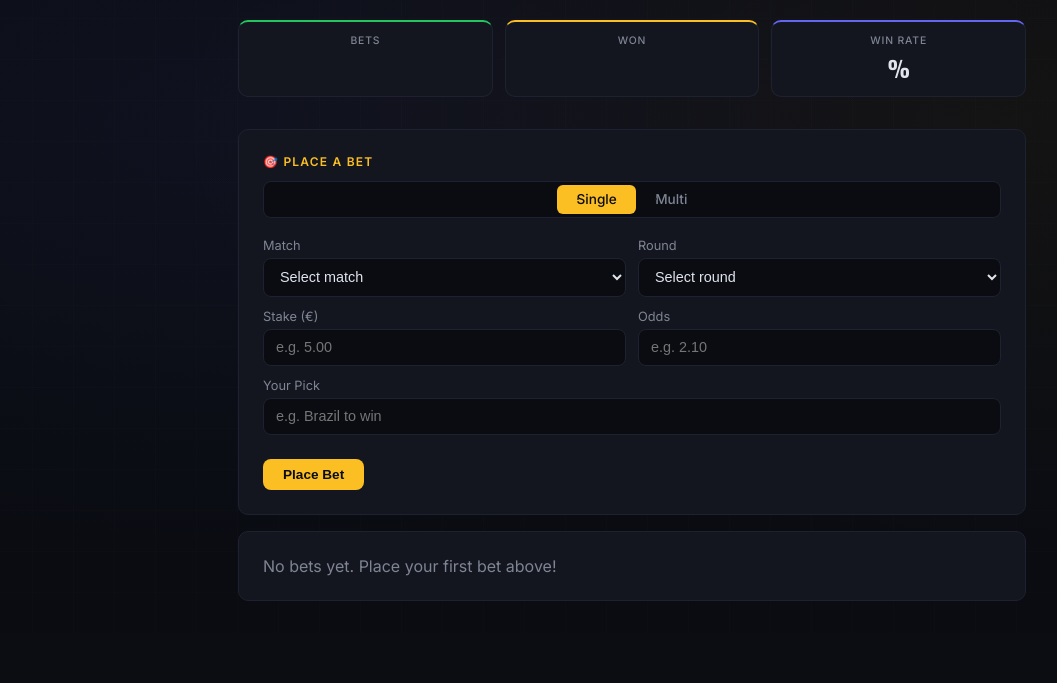
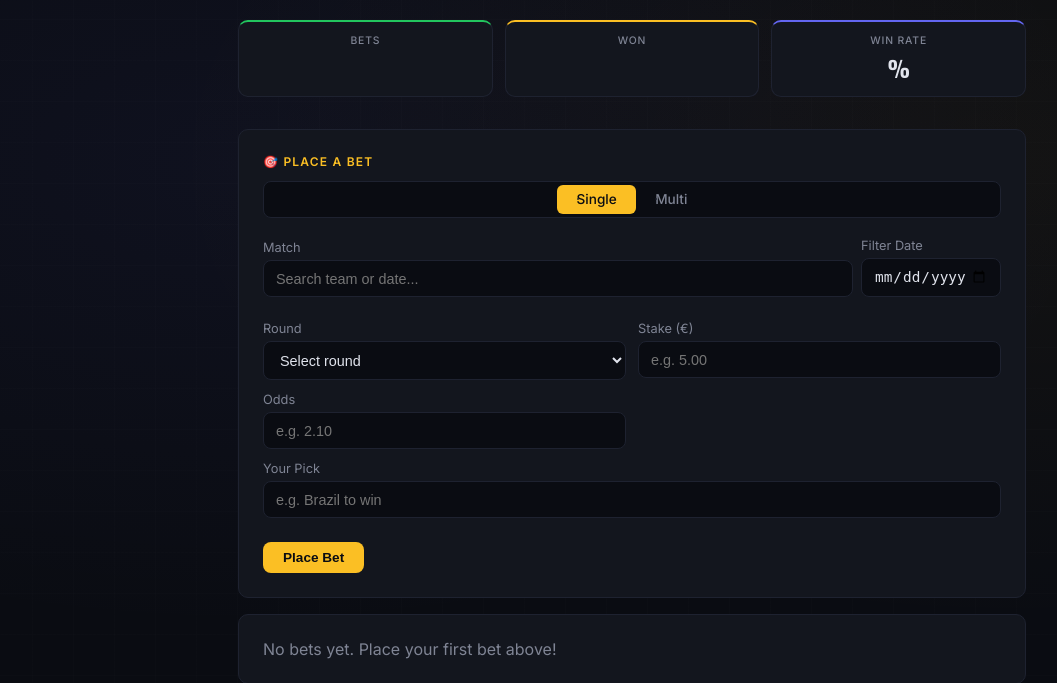
Before and after one commit to jalrego/betting-club, a Flask app: template templates/dashboard.html in a window 1280 px wide. Shown: the part 390-1073 px from the top of the page, without its empty margins (8-1065 px from the left). Before the commit the page ends 991 px from the top, so only its background shows below. Run offline with Flask 3, Linux system fonts and the light colour scheme; the template is opened without the code that fills it, so the values that code supplies are empty; some libraries are stand-ins or nearby versions.

Commit message:
searchable match dropdown with date filter on bet form

```diff
--- a/templates/dashboard.html
+++ b/templates/dashboard.html
@@ -108,19 +108,27 @@
     <input type="hidden" name="bet_type" id="betTypeInput" value="single">
 
     <div id="singleFields">
-      <div class="form-grid">
-        <div>
-          <label for="match_info">Match</label>
-          <select name="match_number" id="match_number" required class="input">
+      <div style="display:flex;gap:0.5rem;align-items:end;margin-bottom:0.75rem;">
+        <div style="flex:1;position:relative;">
+          <label for="matchSearch">Match</label>
+          <input type="text" id="matchSearch" class="input" placeholder="Search team or date..." autocomplete="off" oninput="filterMatches()" onfocus="filterMatches()" onblur="setTimeout(function(){document.getElementById('matchDropdown').style.display='none'},200)">
+          <select name="match_number" id="match_number" required style="display:none;">
             <option value="">Select match</option>
             {% for f in fixtures %}
-            <option value="{{ f.match_number }}" data-round="{{ f.round }}" data-home="{{ f.home_team }}" data-away="{{ f.away_team }}">
-              {{ f.home_team }} vs {{ f.away_team }} ({{ f.round }})
+            <option value="{{ f.match_number }}" data-round="{{ f.round }}" data-home="{{ f.home_team }}" data-away="{{ f.away_team }}" data-date="{{ f.date }}">
+              {{ f.home_team }} vs {{ f.away_team }}
             </option>
             {% endfor %}
           </select>
           <input type="hidden" name="match_info" id="match_info">
+          <div id="matchDropdown" style="display:none;position:absolute;z-index:100;background:#13161e;border:1px solid #262a36;border-radius:6px;max-height:220px;overflow-y:auto;width:100%;left:0;top:100%;margin-top:2px;"></div>
         </div>
+        <div style="width:140px;flex-shrink:0;">
+          <label for="dateFilter">Filter Date</label>
+          <input type="date" id="dateFilter" class="input" oninput="filterMatches()">
+        </div>
+      </div>
+      <div class="form-grid">
         <div>
           <label for="round">Round</label>
           <select name="round" id="round" required class="input">
@@ -308,23 +316,56 @@ function toggleBetType() {
   multis.forEach(function(el) { el.required = isMulti; });
 }
 
-// populate match_info hidden field from dropdown
+// populate match_info hidden field from dropdown + search + date filter
+function filterMatches() {
+  var q = (document.getElementById('matchSearch').value || '').toLowerCase();
+  var dateFilter = document.getElementById('dateFilter').value;
+  var sel = document.getElementById('match_number');
+  var dd = document.getElementById('matchDropdown');
+  dd.innerHTML = '';
+  var found = 0;
+  for (var i = 0; i < sel.options.length; i++) {
+    var opt = sel.options[i];
+    if (!opt.value) continue;
+    var home = opt.getAttribute('data-home') || '';
+    var away = opt.getAttribute('data-away') || '';
+    var round = opt.getAttribute('data-round') || '';
+    var date = opt.getAttribute('data-date') || '';
+    var text = home + ' vs ' + away + ' (' + round + ', ' + date.slice(-5) + ')';
+    var match = (!q || text.toLowerCase().indexOf(q) !== -1);
+    if (match && dateFilter && date !== dateFilter) match = false;
+    if (match) {
+      found++;
+      var div = document.createElement('div');
+      div.textContent = text;
+      div.style.cssText = 'padding:0.5rem 0.75rem;cursor:pointer;font-size:0.85rem;border-bottom:1px solid #1a1e2a;';
+      div.onmouseover = function(){this.style.background='#1a1e2a';};
+      div.onmouseout = function(){this.style.background='';};
+      div.onclick = (function(opt, text) {
+        return function() {
+          document.getElementById('matchSearch').value = text;
+          document.getElementById('match_number').value = opt.value;
+          document.getElementById('match_info').value = home + ' vs ' + away;
+          var roundSel = document.getElementById('round');
+          if (roundSel) roundSel.value = opt.getAttribute('data-round');
+          dd.style.display = 'none';
+        };
+      })(opt, text);
+      dd.appendChild(div);
+    }
+  }
+  dd.style.display = found && q.length > 0 ? 'block' : 'none';
+  if (!found && q.length > 0) {
+    dd.innerHTML = '<div style="padding:0.5rem 0.75rem;color:#535768;font-size:0.85rem;">No matches found</div>';
+    dd.style.display = 'block';
+  }
+}
+
 document.addEventListener('DOMContentLoaded', function() {
-  var sel = document.getElementById('match_number');
-  if (sel) {
-    sel.addEventListener('change', function() {
-      var opt = sel.options[sel.selectedIndex];
-      var info = document.getElementById('match_info');
-      if (opt.value) {
-        info.value = opt.getAttribute('data-home') + ' vs ' + opt.getAttribute('data-away');
-        // auto-set round
-        var roundSel = document.getElementById('round');
-        if (roundSel) roundSel.value = opt.getAttribute('data-round');
-      } else {
-        info.value = '';
-      }
-    });
-  }
+  // clear search on form submit so hidden value goes through
+  document.getElementById('betForm').addEventListener('submit', function() {
+    document.getElementById('matchSearch').disabled = true;
+  });
 });
 
 function addLeg() {
```
